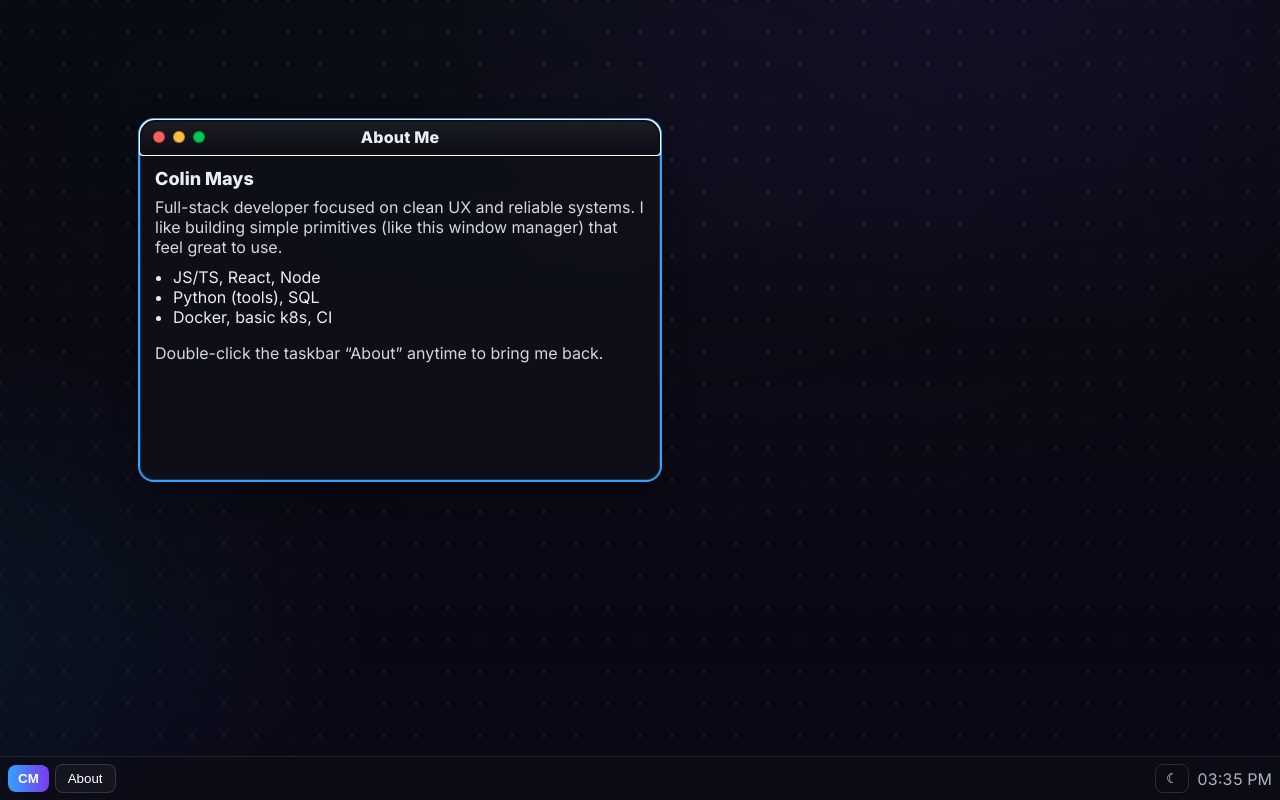
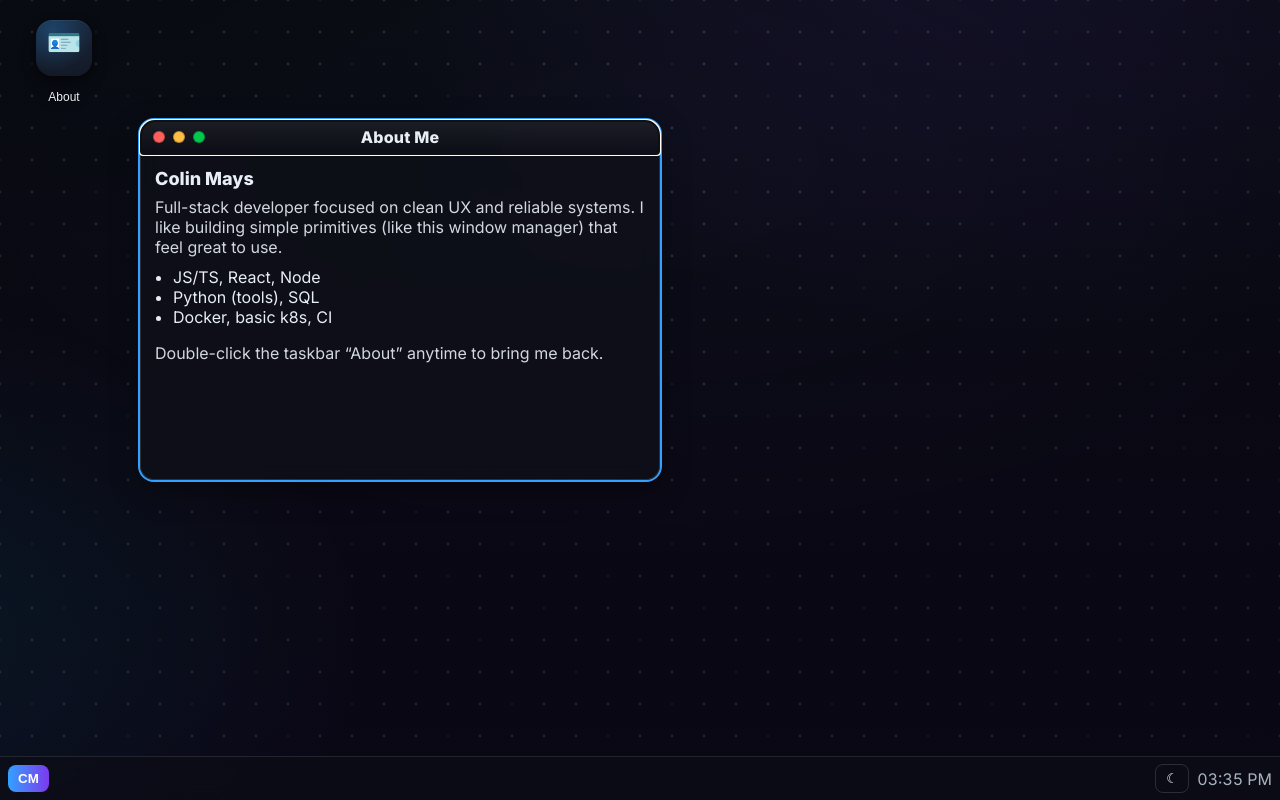
Before and after one commit to psoflam/desktopportfolio, a plain HTML site: page index.html in a window 1280 px wide. Drawn offline with Linux system fonts and the light colour scheme.

Commit message:
Changed to ICONS!!!!

```diff
--- a/css/base.css
+++ b/css/base.css
@@ -149,3 +149,133 @@ body::after{
 .grip-nw{ top:-3px;  left:-3px;   cursor:nw-resize; }
 .grip-se{ bottom:-3px; right:-3px; cursor:se-resize; }
 .grip-sw{ bottom:-3px; left:-3px;  cursor:sw-resize; }
+
+
+/* Desktop icons grid container */
+#desktop-icons {
+  position: absolute;
+  inset: 0;
+  pointer-events: none;            /* allow clicks to pass unless on icon */
+  padding: 16px;
+  display: grid;
+  grid-template-columns: repeat(auto-fill, minmax(96px, 1fr));
+  grid-auto-rows: 110px;
+  gap: 12px 8px;
+  align-content: start;
+}
+
+/* Each icon */
+.desktop-icon {
+  pointer-events: auto;
+  width: 96px;
+  height: 96px;
+  background: transparent;
+  border: 0;
+  border-radius: 12px;
+  display: flex;
+  flex-direction: column;
+  align-items: center;
+  justify-content: center; /* centers glyph vertically */
+  color: var(--text-1, #e9ecf1);
+  filter: drop-shadow(0 2px 4px rgba(0,0,0,.25));
+  cursor: default;
+  transition: transform .08s ease, background-color .12s ease, outline-color .12s ease;
+  outline: 2px solid transparent;
+  outline-offset: 2px;
+}
+/* use gap for spacing instead */
+.desktop-icon { gap: 4px; }
+
+/* gentle lift */
+.icon-glyph { transform: translateY(-4px); }   /* try -4px to -6px */
+.icon-label { margin-top: 2px; }               /* slightly tighter */
+
+.desktop-icon:hover {
+  background: color-mix(in lab, var(--surface-1, #0b0f17) 70%, transparent);
+}
+
+.desktop-icon:active {
+  transform: translateY(1px) scale(0.99);
+}
+
+.desktop-icon:focus-visible {
+  outline-color: color-mix(in lab, var(--accent, #7cf) 60%, transparent);
+}
+
+/* Glyph circle */
+.icon-glyph {
+  width: 56px;
+  height: 56px;
+  border-radius: 16px;
+  display: grid;
+  place-items: center;
+  font-size: 28px;
+  background:
+    radial-gradient(120% 120% at 30% 20%, color-mix(in lab, var(--accent,#7cf) 25%, transparent), transparent 60%),
+    linear-gradient(180deg, color-mix(in lab, var(--surface-2,#131a27) 90%, var(--accent,#7cf) 10%), var(--surface-2,#131a27));
+  box-shadow:
+    0 6px 14px rgba(0,0,0,.35),
+    inset 0 1px 0 rgba(255,255,255,.06);
+}
+
+/* Label */
+.icon-label {
+  margin-top: 6px;
+  font-size: 12px;
+  line-height: 1.2;
+  text-align: center;
+  color: color-mix(in lab, var(--text-1,#e9ecf1) 88%, #fff 12%);
+  text-shadow: 0 1px 2px rgba(0,0,0,.5);
+  user-select: none;
+  max-width: 90%;
+  word-break: break-word;
+}
+
+/* stack the layers */
+#dot-grid {
+  position: fixed;
+  inset: 0;
+  z-index: 0;
+}
+
+#desktop-icons {
+  position: fixed;
+  inset: 0;
+  z-index: 5;
+}
+
+#desktop {
+  position: fixed;
+  inset: 0;
+  z-index: 10;
+  /* IMPORTANT: let clicks pass through empty areas so icons below are clickable */
+  pointer-events: none;
+}
+
+/* ensure actual windows still receive input */
+#desktop .win,
+#desktop [data-window] {
+  pointer-events: auto;
+}
+
+/* optional: make each icon keyboard-focusable */
+.desktop-icon {
+  /* if you didn’t set it in HTML, this ensures keyboard access */
+  outline: none;
+}
+.desktop-icon:focus-visible {
+  outline: 2px solid var(--accent, #7cf);
+  outline-offset: 2px;
+}
+.icon-glyph {
+  position: relative;           /* keep your existing styles too */
+  display: grid;
+  place-items: center;
+}
+
+.icon-glyph .glyph-inner {
+  display: inline-block;
+  line-height: 1;
+  transform: translateY(-5px);  /* ← nudge just the emoji up */
+  /* tweak: try -3px to -6px to taste */
+}
--- a/index.html
+++ b/index.html
@@ -13,12 +13,20 @@
 
   <!-- Desktop surface (windows get appended here) -->
   <div id="desktop" role="application" aria-label="Desktop"></div>
-
+  <!-- Desktop icons -->
+  <div id="desktop-icons" role="list" aria-label="Desktop apps">
+    <button class="desktop-icon" data-app="about" role="listitem" aria-label="Open About">
+      <span class="icon-glyph" aria-hidden="true">
+        <span class="glyph-inner">🪪</span>
+      </span>
+      <span class="icon-label">About</span>
+    </button>
+  </div>
   <!-- Taskbar -->
   <footer id="taskbar" role="toolbar" aria-label="Taskbar">
     <div class="taskbar-left">
       <button class="brand" aria-label="Start">CM</button>
-      <button class="task-btn" data-app="about" aria-controls="about">About</button>
+
       <!-- We'll add Projects later -->
     </div>
     <div class="taskbar-right">
@@ -67,6 +75,14 @@
     initTaskbar({ wm, apps: {
       about: { title: 'About Me', mount: mountAbout }
     }});
+    import { initDesktopIcons } from './js/desktop-icons.js';
+
+    // Initialize desktop icons and wire to window manager
+    initDesktopIcons({
+      openApp: (id) => {
+        wm.openWindow(id, { title: 'About Me', mount: mountAbout });
+      }
+    });
 
     // Optional: open About on load once
     wm.openWindow('about', { title: 'About Me', mount: mountAbout });
--- /dev/null
+++ b/js/desktop-icons.js
@@ -0,0 +1,57 @@
+// js/desktop-icons.js
+// Hook desktop icons to your existing window manager.
+//
+// Usage:
+//   import { initDesktopIcons } from './js/desktop-icons.js';
+//   initDesktopIcons({ openApp: (id) => wm.openApp(id) });
+//
+// If your WM uses a different API, adapt the openApp callback above.
+
+export function initDesktopIcons({ openApp }) {
+    const container = document.getElementById('desktop-icons');
+    if (!container) return;
+
+    // Single-click selects, double-click (or Enter) opens.
+    container.addEventListener('click', (e) => {
+      const btn = e.target.closest('.desktop-icon');
+      if (!btn) return;
+      // focus for a11y
+      btn.focus();
+    });
+
+    container.addEventListener('dblclick', (e) => {
+      const btn = e.target.closest('.desktop-icon');
+      if (!btn) return;
+      activate(btn);
+    });
+
+    // Keyboard open (Enter/Space)
+    container.addEventListener('keydown', (e) => {
+      const btn = e.target.closest('.desktop-icon');
+      if (!btn) return;
+      if (e.key === 'Enter' || e.key === ' ') {
+        e.preventDefault();
+        activate(btn);
+      }
+    });
+
+    // Basic touch support: double-tap within 300ms
+    let lastTap = 0;
+    container.addEventListener('touchend', (e) => {
+      const btn = e.target.closest('.desktop-icon');
+      if (!btn) return;
+      const t = Date.now();
+      if (t - lastTap < 300) activate(btn);
+      lastTap = t;
+    });
+
+    function activate(btn) {
+      const appId = btn.getAttribute('data-app');
+      if (!appId) return;
+      try {
+        openApp(appId);
+      } catch (err) {
+        console.error('openApp failed:', err);
+      }
+    }
+  }
```
